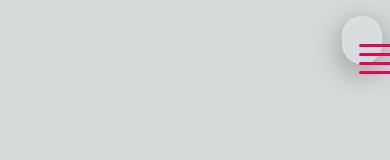
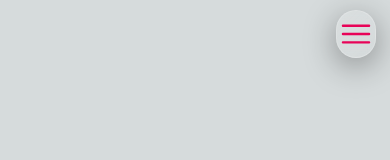
Before and after one commit to rawatanuj07/portfolio-nextjs, a Next.js app: page /components/navbar in a window 390 px wide. Shown: the top 160 px of the page. Built offline with nearby package versions, Linux system fonts and the light colour scheme.

Commit message:
mobile-nav-fixed

```diff
--- a/src/app/components/navbar/page.tsx
+++ b/src/app/components/navbar/page.tsx
@@ -2,7 +2,7 @@
 import React from "react";
 import { useState } from "react";
 import { Dialog } from "@headlessui/react";
-import { Bars4Icon, XMarkIcon } from "@heroicons/react/24/outline";
+import { Bars3Icon, XMarkIcon } from "@heroicons/react/24/outline";
 
 import "my.css";
 
@@ -38,15 +38,15 @@ const Navbar = () => {
               <span className="sr-only">Your Company</span>
             </a>
           </div>
-          <div className="flex lg:hidden -mt-2 h-4 w-6 ">
+          <div className="flex lg:hidden -mt-2  ">
             <button
               type="button"
-              className="w-10 h-12 inline-fleitems-center justify-center rounded-md p-2.5 text-gray-700 navglass mobile-nav-toggle"
+              className="w-10 h-12  inline-items justify-center rounded-md p-2.5 text-gray-700  mobile-nav-toggle"
               onClick={() => setMobileMenuOpen(true)}
             >
               <span className="sr-only">Open main menu</span>
-              <div className="h-16 w-12 flex">
-                <Bars4Icon className="h-full w-full" aria-hidden="true" />
+              <div className="h-12 w-10 flex mr-4 -mt-4 navglass">
+                <Bars3Icon className="h-full w-full" aria-hidden="true" />
               </div>
             </button>
           </div>
```
